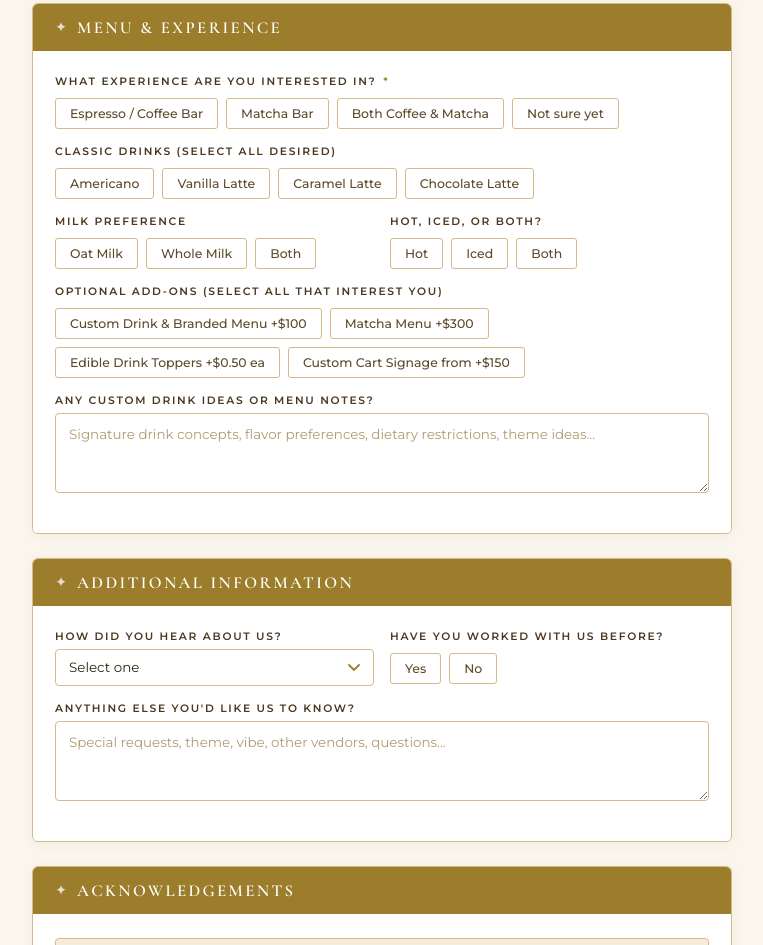
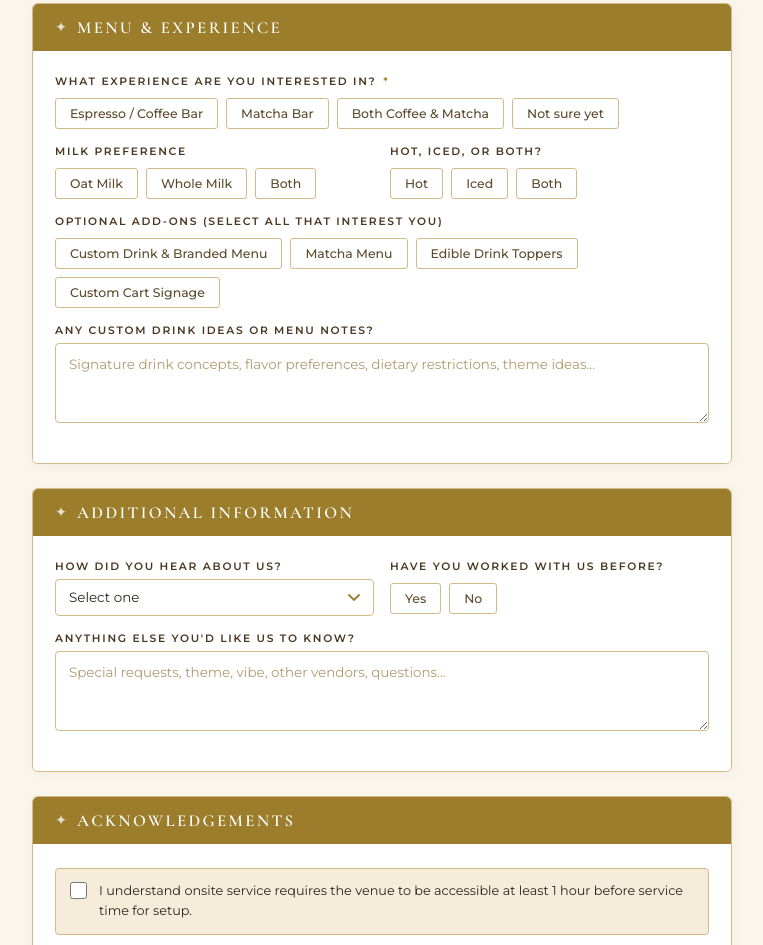
Before and after one commit to silqcoffee/Event-inquiry, a plain HTML site: page index.html in a window 1280 px wide. Shown: the part 1923-2868 px from the top of the page, without its empty margins (258-1021 px from the left). Drawn offline with nearby package versions, Linux system fonts and the light colour scheme.

Commit message:
Update index.html

```diff
--- a/index.html
+++ b/index.html
@@ -38,10 +38,7 @@
       border-bottom: 3px solid var(--gold);
     }
 
-    .logo-wrap {
-      margin-bottom: 16px;
-    }
-
+    .logo-wrap { margin-bottom: 16px; }
     .logo-wrap svg { width: 68px; height: 68px; }
 
     header h1 {
@@ -183,7 +180,6 @@
 
     textarea { resize: vertical; min-height: 80px; line-height: 1.6; }
 
-    /* Checkbox & Radio tiles */
     .tile-group {
       display: flex;
       flex-wrap: wrap;
@@ -229,7 +225,6 @@
       color: var(--gold);
     }
 
-    /* Acknowledgements */
     .ack-list {
       display: flex;
       flex-direction: column;
@@ -262,7 +257,6 @@
       line-height: 1.6;
     }
 
-    /* Submit */
     .submit-area {
       text-align: center;
       margin-top: 10px;
@@ -558,7 +552,7 @@
       </div>
     </div>
 
-    <!-- 4. Menu Preferences -->
+    <!-- 4. Menu & Experience -->
     <div class="section-card">
       <div class="section-head">
         <span class="icon">✦</span>
@@ -573,17 +567,6 @@
               <label><input type="checkbox" name="experience" value="Matcha Bar" /><span class="tile">Matcha Bar</span></label>
               <label><input type="checkbox" name="experience" value="Both Coffee & Matcha" /><span class="tile">Both Coffee & Matcha</span></label>
               <label><input type="checkbox" name="experience" value="Not sure yet" /><span class="tile">Not sure yet</span></label>
-            </div>
-          </div>
-        </div>
-        <div class="field-row full">
-          <div class="field">
-            <label class="field-label">Classic Drinks (select all desired)</label>
-            <div class="tile-group">
-              <label><input type="checkbox" name="menuClassic" value="Americano" /><span class="tile">Americano</span></label>
-              <label><input type="checkbox" name="menuClassic" value="Vanilla Latte" /><span class="tile">Vanilla Latte</span></label>
-              <label><input type="checkbox" name="menuClassic" value="Caramel Latte" /><span class="tile">Caramel Latte</span></label>
-              <label><input type="checkbox" name="menuClassic" value="Chocolate Latte" /><span class="tile">Chocolate Latte</span></label>
             </div>
           </div>
         </div>
@@ -609,10 +592,10 @@
           <div class="field">
             <label class="field-label">Optional Add-Ons (select all that interest you)</label>
             <div class="tile-group">
-              <label><input type="checkbox" name="addons" value="Custom Drink & Branded Menu (+$100)" /><span class="tile">Custom Drink & Branded Menu +$100</span></label>
-              <label><input type="checkbox" name="addons" value="Matcha Menu (+$300)" /><span class="tile">Matcha Menu +$300</span></label>
-              <label><input type="checkbox" name="addons" value="Edible Drink Toppers (+$0.50 each)" /><span class="tile">Edible Drink Toppers +$0.50 ea</span></label>
-              <label><input type="checkbox" name="addons" value="Custom Cart Signage (from +$150)" /><span class="tile">Custom Cart Signage from +$150</span></label>
+              <label><input type="checkbox" name="addons" value="Custom Drink & Branded Menu (+$100)" /><span class="tile">Custom Drink & Branded Menu</span></label>
+              <label><input type="checkbox" name="addons" value="Matcha Menu (+$300)" /><span class="tile">Matcha Menu</span></label>
+              <label><input type="checkbox" name="addons" value="Edible Drink Toppers (+$0.50 each)" /><span class="tile">Edible Drink Toppers</span></label>
+              <label><input type="checkbox" name="addons" value="Custom Cart Signage (from +$150)" /><span class="tile">Custom Cart Signage</span></label>
             </div>
           </div>
         </div>
@@ -709,19 +692,25 @@
 </footer>
 
 <script>
-  // Show company field for planners
   document.querySelectorAll('input[name="contactRole"]').forEach(r => {
     r.addEventListener('change', () => {
       document.getElementById('plannerOrgRow').style.display =
         r.value === 'Event Planner / Coordinator' ? 'grid' : 'none';
     });
   });
+
+  document.querySelectorAll('input[name="paymentBy"]').forEach(r => {
+    r.addEventListener('change', () => {
+      document.getElementById('attendeePayRow').style.display =
+        r.value === 'Attendee Paid' ? 'grid' : 'none';
+    });
+  });
 </script>
-  <script>
+
+<script>
 document.getElementById("inquiryForm").addEventListener("submit", async function(e) {
   e.preventDefault();
 
-  // Check acknowledgements
   const acks = ['ack1','ack2','ack3','ack4'];
   for (const ack of acks) {
     if (!this[ack].checked) {
```
